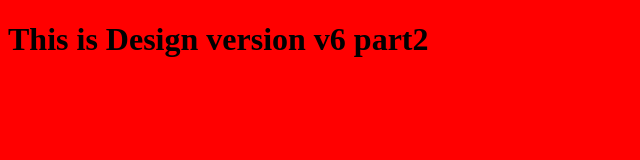
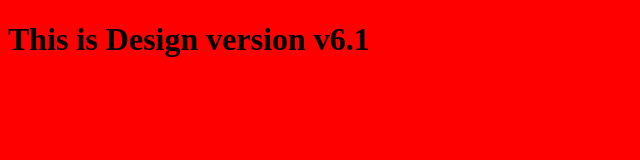
Before and after one commit to tanvisharma-dev/myrepo, a plain HTML site: page index.html in a window 1280 px wide. Shown: the whole page, without its empty margins (0-640 px from the left). Drawn offline with Linux system fonts and the light colour scheme.

Commit message:
Changed the version to 6.1

```diff
--- a/index.html
+++ b/index.html
@@ -8,6 +8,6 @@
     <title>Document</title>
 </head>
 <body>
-    <h1>This is Design version v6 part2</h1>
+    <h1>This is Design version v6.1</h1>
 </body>
 </html>
```
